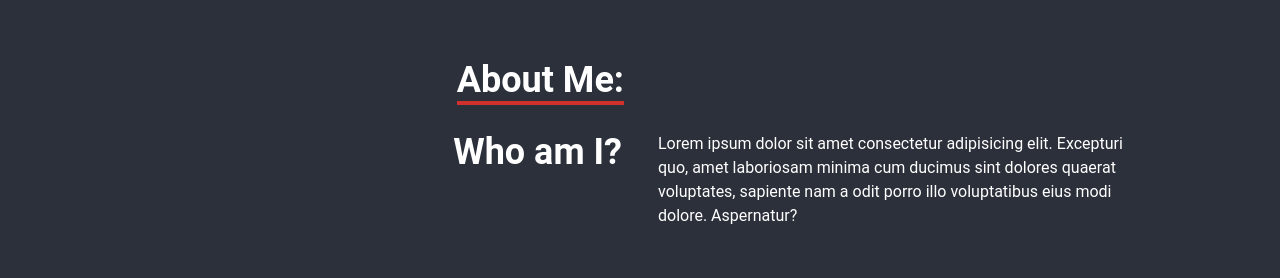
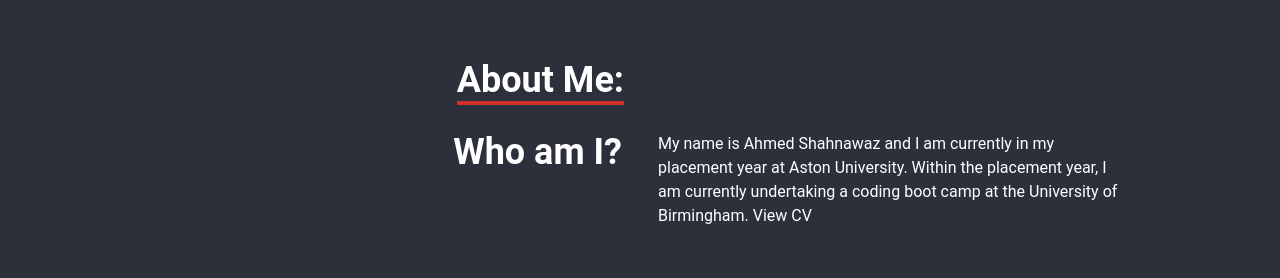
Before and after one commit to Ahmeds226/20-React-Portfolio, a React (Create React App) app in the folder react-portfolio/: page / in a window 1280 px wide. Shown: the part 1080-1358 px from the top of the page. Built offline with nearby package versions, Linux system fonts and the light colour scheme.

Commit message:
refactor

```diff
--- a/react-portfolio/src/sections/AboutMeSection.jsx
+++ b/react-portfolio/src/sections/AboutMeSection.jsx
@@ -23,10 +23,10 @@ const AboutMeSection = () => {
           {/* Body text */}
           <div className="space-y-2">
             <p>
-              Lorem ipsum dolor sit amet consectetur adipisicing elit. Excepturi
-              quo, amet laboriosam minima cum ducimus sint dolores quaerat
-              voluptates, sapiente nam a odit porro illo voluptatibus eius modi
-              dolore. Aspernatur?
+              My name is Ahmed Shahnawaz and I am currently in my placement year
+              at Aston University. Within the placement year, I am currently
+              undertaking a coding boot camp at the University of Birmingham.
+              View CV
             </p>
           </div>
         </div>
```
